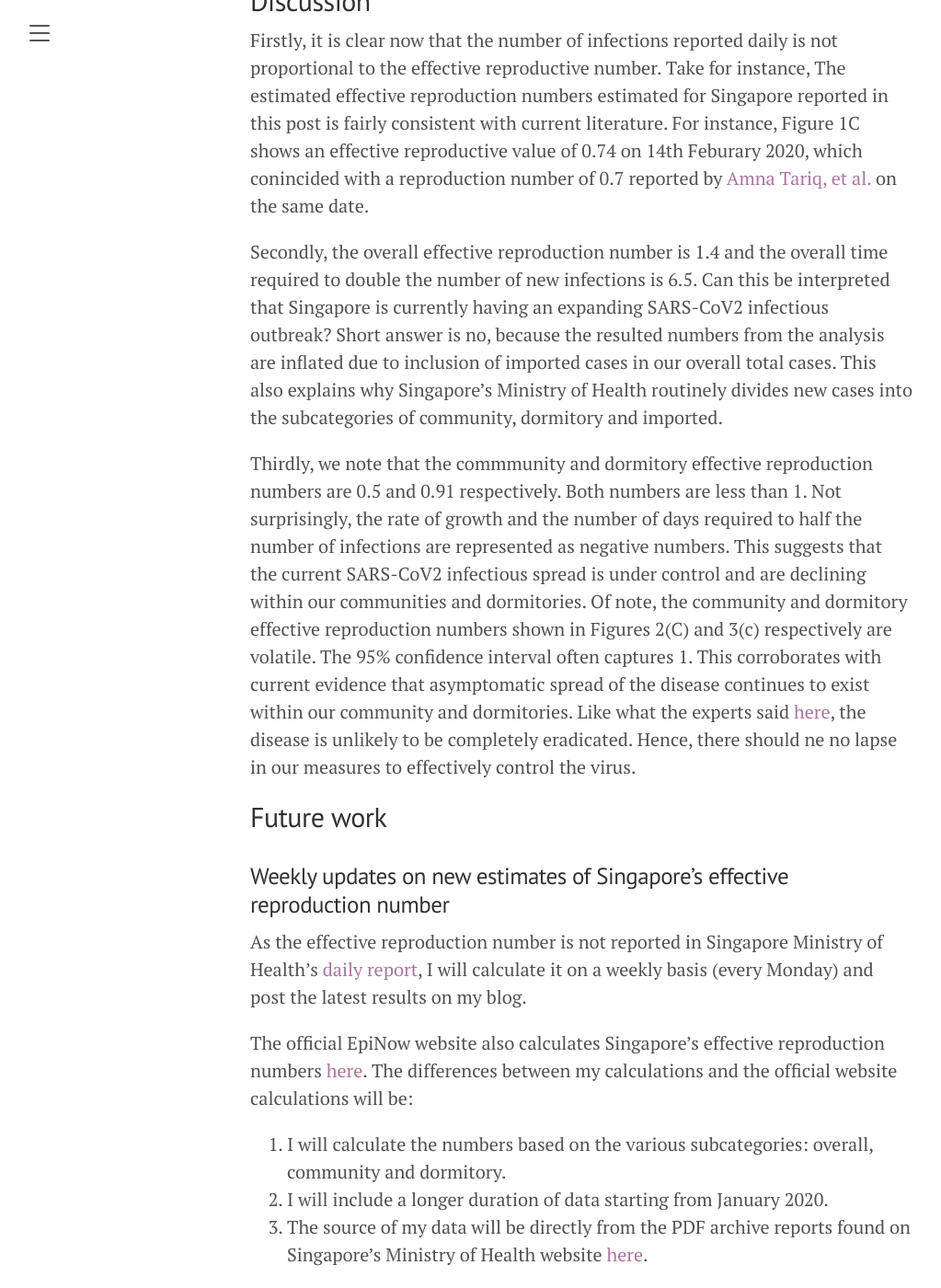
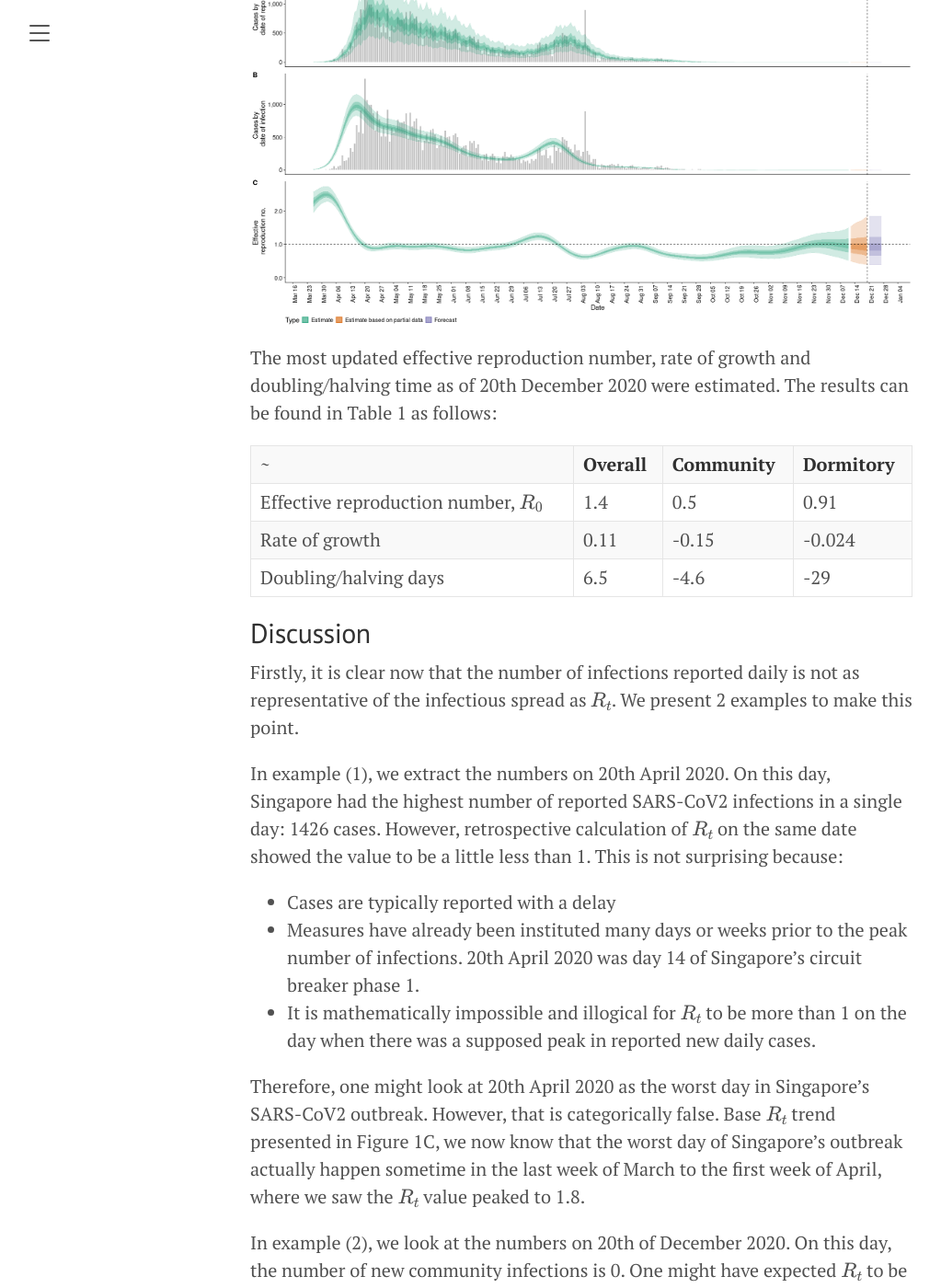
Before and after one commit to llja0112/llja0112.github.io, a Jekyll site: the page built from _posts/2020-12-25-reproduction_number.md, in a window 1280 px wide and 1400 px high, scrolled down 5686 px. Shown: the whole window at 92% size, without its empty margins (8-1031 px from the left). Built offline with Jekyll 4.4.1, drawn with Linux system fonts in a browser that asks for light colours; some of the changed text lies outside the part shown.

Commit message:
Final edits to reproduction number post

```diff
--- a/_posts/2020-12-25-reproduction_number.md
+++ b/_posts/2020-12-25-reproduction_number.md
@@ -1,16 +1,19 @@
 ---
 layout: post
-title: On Reproduction Number R0 and Singapore's real time effective Reproduction Number Rt
+title: On Reproduction Number R0 and Singapore's real time effective COVID-19 Reproduction Number Rt
 ---
 
 ## TLDR
-This blogpost argues that the Reproduction Number $$R_0$$ is a more representative measure of the current SARS-CoV2 infectious spread in Singapore, especially when reported daily new cases are low. The analysis subsequently showed the importance of subcategorisation by calculating the latest $$R_0$$ for Singapore's overall, community and dormitory SARS-CoV2 spread. Finally, it was showed that SARS-CoV2 continues to persist within our communities and is unlikely to be completely eradicated any time soon.
+This blogpost argues that the effective reproduction number $$R_t$$, as compared to daily reported new cases, is a more representative measure of the current SARS-CoV2 (also known as COVID-19) infectious spread in Singapore. The analysis described herewith showed the importance of subcategorisation when calculating the latest $$R_t$$ values for Singapore's overall, community and dormitory SARS-CoV2 infections. Significant results arising from the subcategory analysis performed on data extracted from 1st January 2020 to 20th December 2020: Overall, community and dormitory $$R_t$$ were 1.4, 0.5 and 0.91 respectively. Finally, it was forecasted that SARS-CoV2 would continue to persist within our communities and is unlikely to be completely eradicated in the near future.
+
+![Header Image]({{site.url}}/assets/reproduction_number_header.jpg)
+**Picture of Peninsula Plaza in Phase 2 of circuit breaker on 20th December 2020**
 
 ## Introduction
 
 Within a few weeks, we will be reaching the 1 year mark of the SARS-CoV2 pandemic outbreak in Singapore. [Our first case was detected on the 23rd January 2020.](https://www.channelnewsasia.com/news/singapore/singapore-covid-19-outbreak-evolved-coronavirus-deaths-timeline-12639444)
 
-As I am writing this post, [we are going into phase 3 of our cicuit breaker measures, on the 28th of December 2020.](https://www.gov.sg/article/moving-into-phase-3-of-re-opening-on-28-dec-2020) I thought it would be meaninful, at this critical juncture, to use publicly available data to perform an objective assessment of the current SARS-CoV2 pandemic situation in Singapore. Of note, from the public health standpoint, regular objective assessments of an infectious disease outbreak is often necessary to determine public policy measures (e.g. social distancing, number of visitors allowed to a home, number of diners allowed to sit together at a dining table, etc.).
+As I am writing this post, [we are going into phase 3 of our cicuit breaker measures, on the 28th of December 2020.](https://www.gov.sg/article/moving-into-phase-3-of-re-opening-on-28-dec-2020) I thought it would be meaningful, at this critical juncture, to use publicly available data to evaluate the current SARS-CoV2 pandemic situation in Singapore. Particularly from the public health standpoint, regular objective assessments of an infectious disease outbreak is often necessary to determine public policy measures (e.g. social distancing, number of visitors allowed to a home, number of diners allowed to sit together at a dining table, etc.).
 
 Robust metrics of transmission based on well established models are often used to make these assessments. The most common, basic and well understood metric is the number of new cases of an infectious disease reported daily. In Singapore, this metric is reported over [social media](https://www.facebook.com/sghealthministry), [mainstream media](https://www.straitstimes.com/) and [government official websites](https://www.moh.gov.sg/covid-19) regularly. Other metrics not commonly discussed on these media platforms are:
 
@@ -34,7 +37,7 @@ $$R_0$$ can be defined as the number of secondary infections produced from an ac
 
 $$R_0$$ can be calculated in many ways. The basic formula looks deceivingly simple: Average number of infection producing contacts per unit time ($$\beta$$) multiplied by the mean infectious time period ($$\tau$$) as shown in equation (1) below.
 
-$$ R_0 = \beta\tau $$
+$$ R_0 = \beta\tau - (1)$$
 
 However, there are many difficulties involved in deriving both of these variables necessary for the calculations:
 - In the early days of any pandemic, there will be limted data to help us accurately derive both of these variables. This can lead to inappropriate public health measures, espeacially when we underestimate the severity of an outbreak.
@@ -46,17 +49,17 @@ However, there are many difficulties involved in deriving both of these variable
 
 ### Data
 
-I extracted data on the daily number of new SARS-CoV2 infections between 1st of January 2020 to 20th of December from Singapore's Ministry of Health website, specifically from it's [situation report webpage](https://covidsitrep.moh.gov.sg/). The report is presented on a sleek graphical interface powered by [Plotly](https://plotly.com/). For this study, I extracted the daily number of new cases reported under 3 subcategories: overall, community and dormitory infections. The CSV of the data can be found here.
+I extracted data on the daily number of new SARS-CoV2 infections between 1st of January 2020 to 20th of December from Singapore's Ministry of Health website, specifically from it's [situation report webpage](https://covidsitrep.moh.gov.sg/). The report is presented on a sleek graphical interface powered by [Plotly](https://plotly.com/). For this study, I extracted the daily number of new cases reported under 3 subcategories: overall, community and dormitory infections. The CSV of the data can be found [here](https://github.com/llja0112/SG-COVID-estimates/tree/master/data).
 
 ### Methodology
 
-To estimate the $$R_0$$ value, I used the modelling technique from *Abbott et al.*'s R package [EpiNow](https://github.com/epiforecasts/EpiNow). This was built upon the modelling techniques found in *Anne Cori et al.*'s R package [EpiEstim](https://github.com/mrc-ide/EpiEstim). There are several factors considered as part of this modelling approach, such as the generation time, incubation period and reporting delay. If we refer to the simplistic illustration of calculating $$R_0$$ in (1), the generation time and incubation period are analogous (but not directly equivalent) to the beta and tau variables respectively. To ensure realistic estimates of $$R_0$$, we have to factor in the uncertainty between the time point of infection and the time point of reporting a new case. A generative Bayesian model is established.
+As we are not able to assume all individuals are vulnerable to disease, we cannot directly estimate $$R_0$$. Instead, we estimated the effective reproduction number, $$R_t$$, with the modelling technique from *Abbott et al.*'s R package [EpiNow2](https://github.com/epiforecasts/EpiNow). This was built upon the modelling techniques found in *Anne Cori et al.*'s R package [EpiEstim](https://github.com/mrc-ide/EpiEstim). There are several factors considered as part of this modelling approach, such as the generation time, incubation period and reporting delay. If we refer to the simplistic illustration of calculating $$R_0$$ in (1), the generation time and incubation period are analogous (but not directly equivalent) to the beta and tau variables respectively. To ensure realistic estimates of $$R_t$$, we have to factor in the uncertainty between the time point of infection and the time point of reporting a new case. A generative Bayesian model is established.
 
-Subsequently, Markov Chain Monte Carlo methods are used to estimate the posterior distribution and derive the $$R_0$$ value. I have to admit that there is a lot of handwaving in my description of the algorithm. To keep this post short, I will leave a more detailed description on the approach for a seperate blog post. For reproducibility of my results, the corresponding R code with the parameters used for the modelling and the analysis can be found in my repository here.
+Subsequently, Markov Chain Monte Carlo methods are used to estimate the posterior distribution and derive the $$R_0$$ value. I have to admit that there is a lot of handwaving in my description of the algorithm. To keep this post short, I will leave a more detailed description on the approach for a seperate blog post. For reproducibility of my results, the corresponding R code with the parameters used for the modelling and the analysis can be found in my repository [here](https://github.com/llja0112/SG-COVID-estimates).
 
 ### Results
 
-The analysis was performed on a daily basis between 1st January 2020 to 20th December 2020 for the 3 subcategories of data I extracted: overall, community and dormitory. The model produces 3 estimates: (A) Cases by date of report. (B) Cases by date of infection. (C) $$R_0$$.
+The analysis was performed on a daily basis between 1st January 2020 to 20th December 2020 for the 3 subcategories of data I extracted: overall, community and dormitory. The model produces 3 estimates: (A) Cases by date of report. (B) Cases by date of infection. (C) $$R_t$$ by date.
 
 Figure 1 here shows the results for overall infections:
 
@@ -79,25 +82,38 @@ Doubling/halving days | 6.5 | -4.6 | -29
 
 ## Discussion
 
-Firstly, it is clear now that the number of infections reported daily is not proportional to the effective reproductive number. Take for instance,
-The estimated effective reproduction numbers estimated for Singapore reported in this post is fairly consistent with current literature. For instance, Figure 1C shows an effective reproductive value of 0.74 on 14th Feburary 2020, which conincided with a reproduction number of 0.7 reported by [Amna Tariq, et al.](https://bmcmedicine.biomedcentral.com/articles/10.1186/s12916-020-01615-9) on the same date.
+Firstly, it is clear now that the number of infections reported daily is not as representative of the infectious spread as $$R_t$$. We present 2 examples to make this point.
 
-Secondly, the overall effective reproduction number is 1.4 and the overall time required to double the number of new infections is 6.5. Can this be interpreted that Singapore is currently having an expanding SARS-CoV2 infectious outbreak? Short answer is no, because the resulted numbers from the analysis are inflated due to inclusion of imported cases in our overall total cases. This also explains why Singapore's Ministry of Health routinely divides new cases into the subcategories of community, dormitory and imported.
+In example (1), we extract the numbers on 20th April 2020. On this day, Singapore had the highest number of reported SARS-CoV2 infections in a single day: 1426 cases. However, retrospective calculation of $$R_t$$ on the same date showed the value to be a little less than 1. This is not surprising because:
 
-Thirdly, we note that the commmunity and dormitory effective reproduction numbers are 0.5 and 0.91 respectively. Both numbers are less than 1. Not surprisingly, the rate of growth and the number of days required to half the number of infections are represented as negative numbers. This suggests that the current SARS-CoV2 infectious spread is under control and are declining within our communities and dormitories. Of note, the community and dormitory effective reproduction numbers shown in Figures 2(C) and 3(c) respectively are volatile. The 95% confidence interval often captures 1. This corroborates with current evidence that asymptomatic spread of the disease continues to exist within our community and dormitories. Like what the experts said [here](https://www.todayonline.com/singapore/covid-19-not-likely-be-eradicated-sars-ncid-chief-says), the disease is unlikely to be completely eradicated. Hence, there should ne no lapse in our measures to effectively control the virus.
+- Cases are typically reported with a delay
+- Measures have already been instituted many days or weeks prior to the peak number of infections. 20th April 2020 was day 14 of Singapore's circuit breaker phase 1.
+- It is mathematically impossible and illogical for $$R_t$$ to be more than 1 on the day when there was a supposed peak in reported new daily cases.
+
+Therefore, one might look at 20th April 2020 as the worst day in Singapore's SARS-CoV2 outbreak. However, that is categorically false. Base $$R_t$$ trend presented in Figure 1C, we now know that the worst day of Singapore's outbreak actually happen sometime in the last week of March to the first week of April, where we saw the $$R_t$$ value peaked to 1.8.
+
+In example (2), we look at the numbers on 20th of December 2020. On this day, the number of new community infections is 0. One might have expected $$R_t$$ to be 0. Insetead, the effective reproduction number is 0.5. Clearly, 0.5 presents a more truthful picture of unknown asymptomatic clusters in the community. This is also supported by sporadic reports of new community SARS-CoV2 infections.
+
+In both examples (1) & (2), it is clear that $$R_t$$ has greater utility in helping us to make a better assessment of Singapore's SARS-CoV2 situtation.
+
+Secondly, I put forth to you that the estimated $$R_t$$ for Singapore reported in this post is fairly consistent with current literature. For instance, Figure 1C shows $$R_t$$ of 0.74 on 14th Feburary 2020, which conincided with a reproduction number of 0.7 reported by [Amna Tariq, et al.](https://bmcmedicine.biomedcentral.com/articles/10.1186/s12916-020-01615-9) on the same date.
+
+Thirdly, the overall $$R_t$$ is 1.4 and the overall time required to double the number of new infections is 6.5. Can this be interpreted that Singapore is currently having an expanding SARS-CoV2 infectious outbreak? Short answer is no, because the resulted numbers from the analysis are inflated due to inclusion of imported cases in our overall total cases. This also explains why Singapore's Ministry of Health routinely divides new cases into the subcategories of community, dormitory and imported.
+
+Forthly, we note that the commmunity and dormitory $$R_t$$ values are 0.5 and 0.91 respectively. Both numbers are less than 1. Not surprisingly, the rate of growth and the number of days required to half the number of infections are represented as negative numbers. This suggests that the current SARS-CoV2 infectious spread is under control and are declining within our communities and dormitories. Of note, the community and dormitory $$R_t$$ trends shown in Figures 2(C) and 3(C) respectively are volatile. The 95% confidence interval often captures 1. This corroborates with current evidence that asymptomatic spread of the disease continues to exist within our community and dormitories. Like what the experts said [here](https://www.todayonline.com/singapore/covid-19-not-likely-be-eradicated-sars-ncid-chief-says), the disease is unlikely to be completely eradicated. Hence, we should be constantly cautious and be prudent with our actions in the upcoming months ahead.
 
 ## Future work
 
 ### Weekly updates on new estimates of Singapore's effective reproduction number
-As the effective reproduction number is not reported in Singapore Ministry of Health's [daily report](https://covidsitrep.moh.gov.sg/), I will calculate it on a weekly basis (every Monday) and post the latest results on my blog.
+As the $$R_t$$ is not routinely reported in Singapore Ministry of Health's [daily report](https://covidsitrep.moh.gov.sg/), I will calculate it on a weekly basis (every Monday) and post the latest results on my blog.
 
-The official EpiNow website also calculates Singapore's effective reproduction numbers [here](https://epiforecasts.io/covid/posts/national/singapore/). The differences between my calculations and the official website calculations will be:
-1. I will calculate the numbers based on the various subcategories: overall, community and dormitory.
+The official EpiNow website also produces Singapore's $$R_t$$ [here](https://epiforecasts.io/covid/posts/national/singapore/). The differences between my calculations and the official website calculations will be:
+1. I will calculate $$R_t$$ based on the various subcategories: overall, community and dormitory.
 2. I will include a longer duration of data starting from January 2020.
 3. The source of my data will be directly from the PDF archive reports found on Singapore's Ministry of Health website [here](https://www.moh.gov.sg/covid-19/situation-report).
 
 ### Improved visualisation of estimates
-The current figures and tables are difficult to visualise. There is an accompanying visualisation tool to the models used in this post: [RtD3](https://github.com/epiforecasts/RtD3/). I will probably put it up as a static page on this blog, like my about page [here]({{site.url}}/about).
+The current figures and tables are difficult to visualise. There is an accompanying visualisation tool to the models used in this post: [RtD3](https://github.com/epiforecasts/RtD3/). I will probably put it up as a static page on this blog to make it easily accessible.
 
 ## Disclaimer
 
```
Also changed, not shown: other parts of _posts/2020-12-25-reproduction_number.md (+1 -1 lines), assets/reproduction_number_header.jpg (added).
